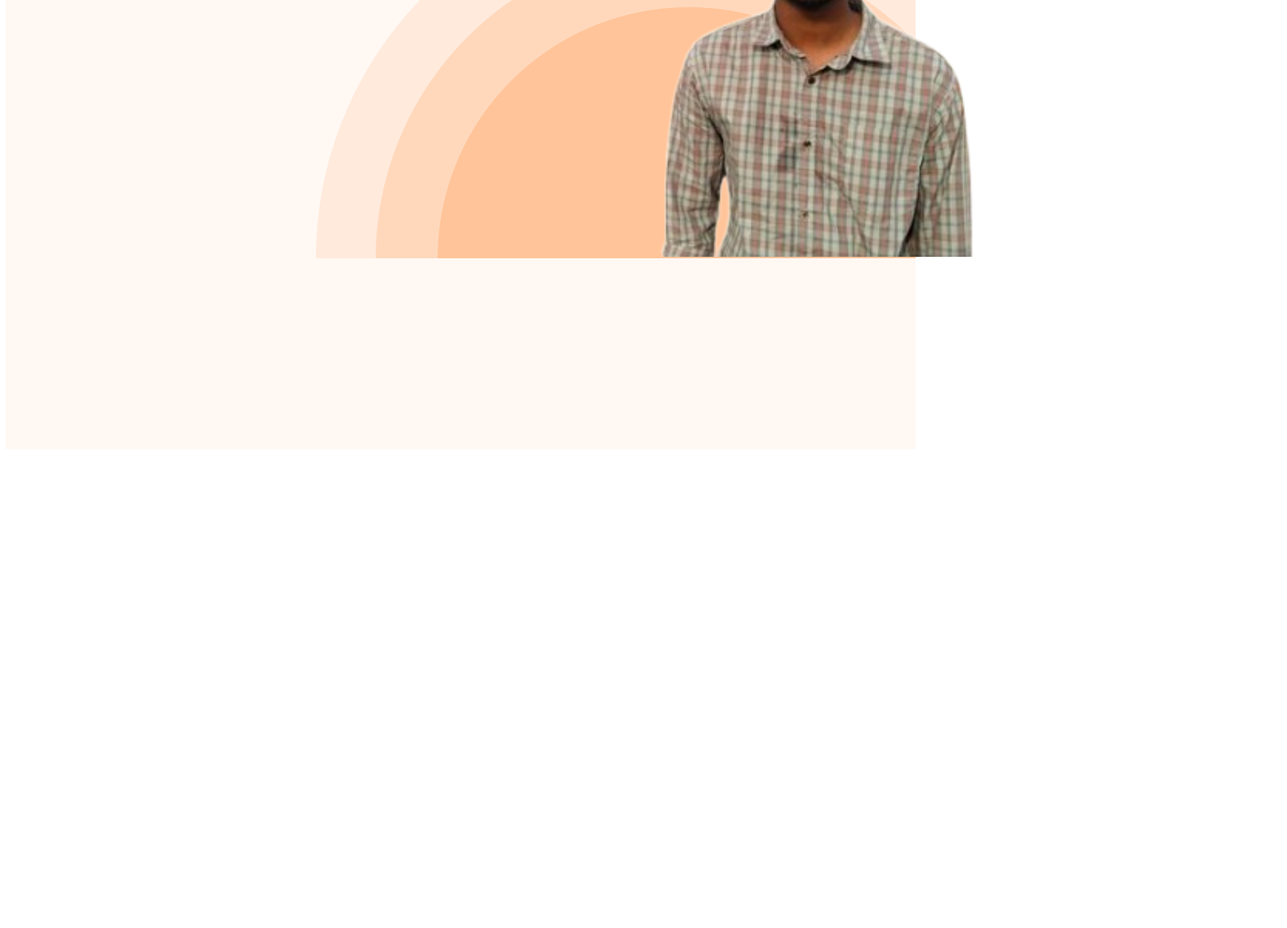
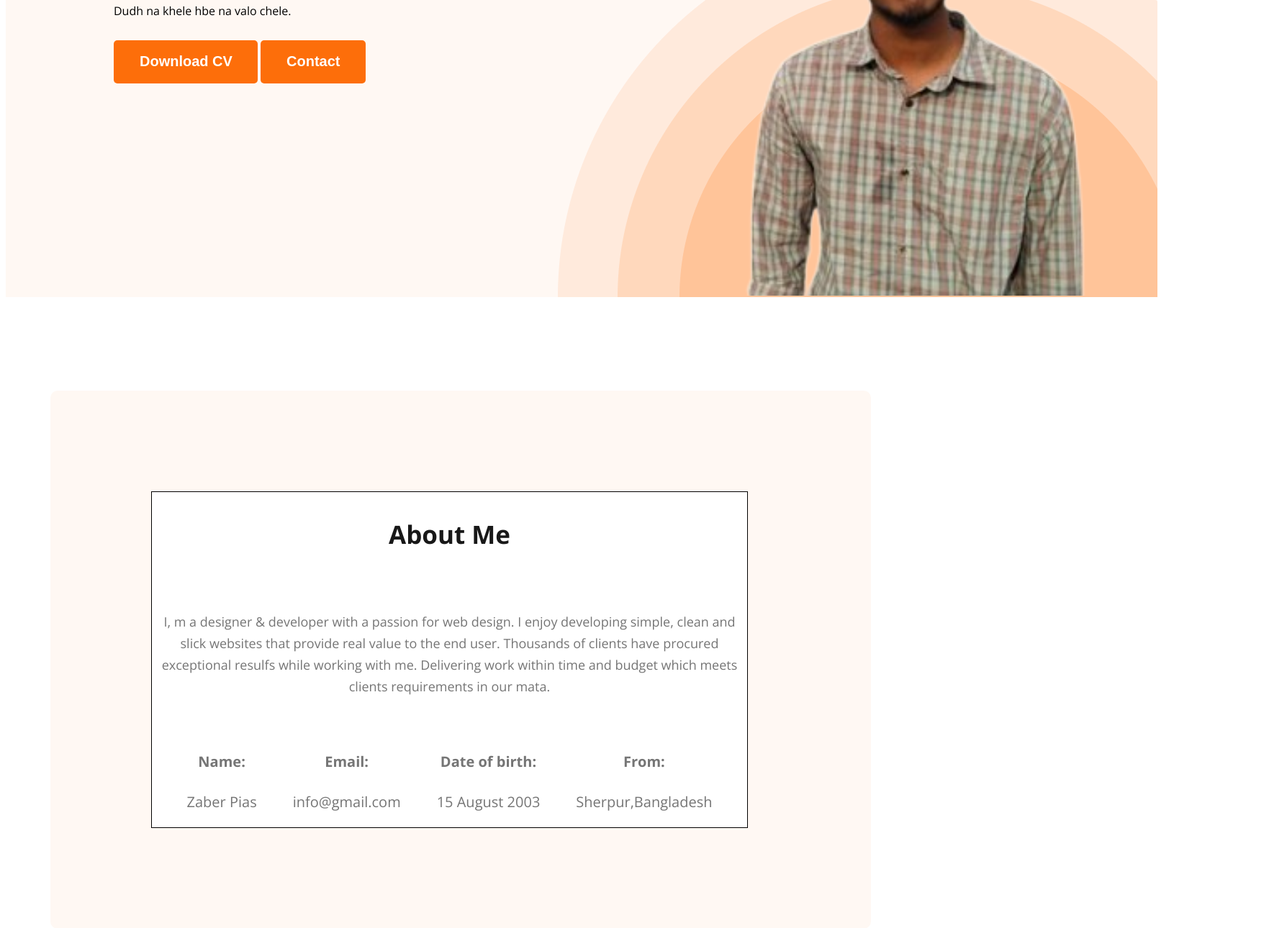
Before and after one commit to zaberpias117/web-developer-portfolio, a plain HTML site: page index.html in a window 1280 px wide. Shown: the part 432-1722 px from the top of the page at 72% size, 1788 px wide, since content can reach past the window. Before the commit the page ends 1064 px from the top, so only its background shows below. Drawn offline with nearby package versions, Linux system fonts and the light colour scheme.

Commit message:
added about information

```diff
--- a/Styles/portfolio.css
+++ b/Styles/portfolio.css
@@ -8,6 +8,7 @@ nav {
     display: flex;
     justify-content: space-between;
     margin: 0px 200px;
+    align-items: center;
 }
 
 .navtitle {
@@ -44,8 +45,7 @@ nav a {
     font-weight: 700;
     border: 0px;
     padding: 18px 35px 19px 36px;
-
-
+    /* margin-top: 30px; */
 }
 
 /* Header related styles */
@@ -53,20 +53,95 @@ header {
     background-color: #FFF8F3;
     background-image: url(../images/header_bg.png);
     background-repeat: no-repeat;
-    background-position: right;
+    background-position: bottom right;
+    width: 1600px;
+    height: 837px;
+    flex-shrink: 0;
 }
 
 .banner {
     padding: 30px 30px 30px 150px;
     display: flex;
-    width: 1600px;
-    height: 837px;
-    flex-shrink: 0;
+    /* width: 1600px; */
+    /* height: 837px; */
+    justify-content: space-between;
+    padding: auto;
 }
 
 .profile-pic {
-    /* width: 500px; */
-    height: 600px;
-    margin-left: 370px;
+    width: 584px;
+    height: 654px;
+}
+
+.banner-greeting {
+    color: var(--Dark-02, #474747);
+    font-size: 45px;
+    font-weight: 600;
+    margin-bottom: 5px;
+}
+
+.baneer-title {
+    margin-top: 0px;
+    margin-bottom: 0px;
+}
+
+.banner-discription {
+    margin-top: 20px;
+    margin-bottom: 30px;
+}
+
+.banner-content {
+    max-width: 450px;
+}
+
+/* main section style */
+main {
+    max-width: 1140px;
+    margin: 0px auto;
+}
+
+/* about section style */
+.section-title {
+    color: #181818;
+    text-align: center;
+    font-size: 35px;
+    font-weight: 700;
+}
+
+.section-description {
+    color: #757575;
+    text-align: center;
+    font-size: 18px;
+    font-weight: 400;
+    line-height: 30px;
+}
+
+.about {
+    padding: 140px;
+    border-radius: 10px;
+    background: #FFF8F3;
+    margin: 130px 0px;
+}
+
+.about-info-container {
+    display: flex;
+    color: var(--Dark-03, #757575);
+    text-align: center;
+    font-size: 20px;
+    font-weight: 400;
+    line-height: 30px;
+    gap: 50px;
+    justify-content: space-around;
 
 }
+
+.bg-of-text {
+    display: flex;
+    width: 827px;
+    flex-direction: column;
+    align-items: center;
+    gap: 30px;
+    border: 1px solid #000;
+    background: #FFF;
+
+}
--- a/index.html
+++ b/index.html
@@ -16,7 +16,7 @@
 <body>
   <header>
     <nav>
-      <h3 class="navtitle">Ma<span class="primary-color">r</span>y</h3>
+      <h3 class="navtitle">Zab<span class="primary-color">e</span>r</h3>
       <ul>
         <li><a href="">Portfolio</a></li>
         <li><a href="">Blog</a></li>
@@ -24,18 +24,41 @@
       </ul>
     </nav>
     <div class="banner">
-      <div>
+      <div class="banner-content">
         <h3 class="banner-greeting">Hi, I am</h3>
-        <h1 class="baneer-title">Zaber Pias</h1>
-        <p>Dudh na khele hbe na valo chele.</p>
-          <button class="btn-primary">Download CV</button>
-          <button class="btn-primary">Contact</button>
+        <h1 class="baneer-title" style="font-size: 85px;font-weight: 700;">Zaber Pias</h1>
+        <p  class="banner-discription">Dudh na khele hbe na valo chele.</p>
+        <button class="btn-primary">Download CV</button>
+        <button class="btn-primary">Contact</button>
       </div>
-      <img src="images/Pias.png" class="profile-pic" >
+      <img src="images/Pias.png" class="profile-pic">
     </div>
   </header>
   <main>
-
+    <section class="about">
+      <div class="bg-of-text">
+      <h3 class="section-title">About Me</h3>
+      <p class="section-description">I, m a designer & developer with a passion for web design. I enjoy developing simple, clean and slick websites that provide real value to the end user. Thousands of clients have procured exceptional resulfs while working with me. Delivering work within time and budget which meets clients requirements in our mata.</p>
+      <div class="about-info-container">
+        <div class="abot-info">
+          <h4 class="info-title">Name:</h4>
+          <p class="info-description">Zaber Pias </p>
+        </div>
+        <div class="abot-info">
+          <h4 class="info-title">Email:</h4>
+          <p class="info-description">info@gmail.com</p>
+        </div>
+        <div class="abot-info">
+          <h4 class="info-title">Date of birth:</h4>
+          <p class="info-description">15 August 2003</p>
+        </div>
+        <div class="abot-info">
+          <h4 class="info-title">From:</h4>
+          <p class="info-description">Sherpur,Bangladesh</p>
+        </div>
+      </div>
+    </div>
+    </section>
   </main>
 
   <footer>
```
